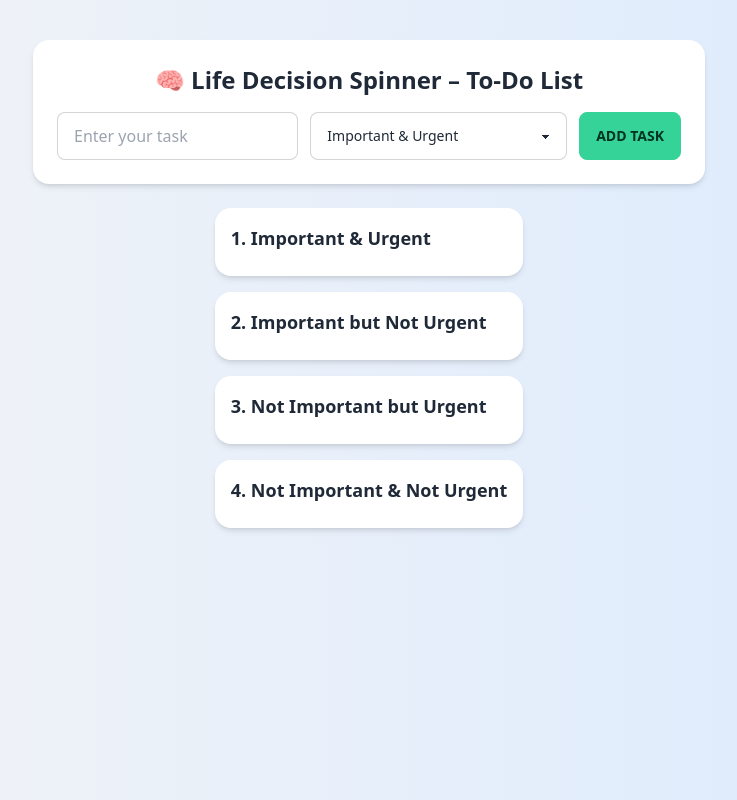
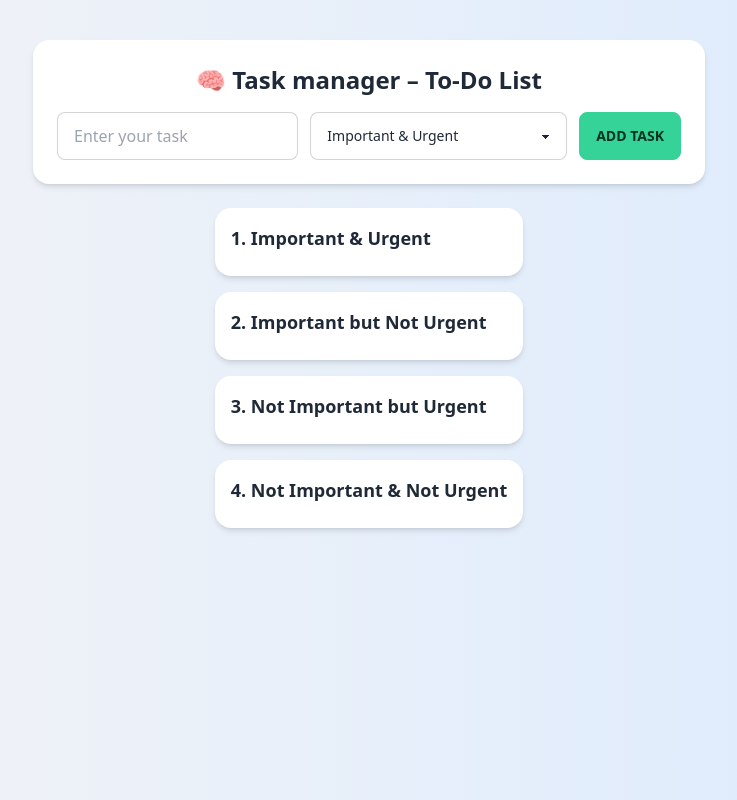
Before and after one commit to mahendrakanyal/decision_making, a plain HTML site: page index.html in a window 1280 px wide. Shown: the whole page, without its empty margins (271-1008 px from the left). Drawn offline with nearby package versions, Linux system fonts and the light colour scheme; no server answers.

Commit message:
changing the heading

```diff
--- a/index.html
+++ b/index.html
@@ -14,7 +14,7 @@
 <body class="bg-gradient-to-r from-gray-100 to-blue-100 font-sans text-gray-800 min-h-screen flex flex-col items-center py-10">
 
 <div class="card w-full max-w-2xl bg-white shadow-md p-6 mb-6">
-  <h1 class="text-2xl font-bold text-center mb-4">🧠 Life Decision Spinner – To-Do List</h1>
+  <h1 class="text-2xl font-bold text-center mb-4">🧠 Task manager – To-Do List</h1>
   <div class="flex flex-col sm:flex-row items-center justify-center gap-3">
     <input type="text" id="taskInput" placeholder="Enter your task" class="input input-bordered w-full max-w-xs" />
     <select id="categorySelect" class="select select-bordered w-full max-w-xs">
```
